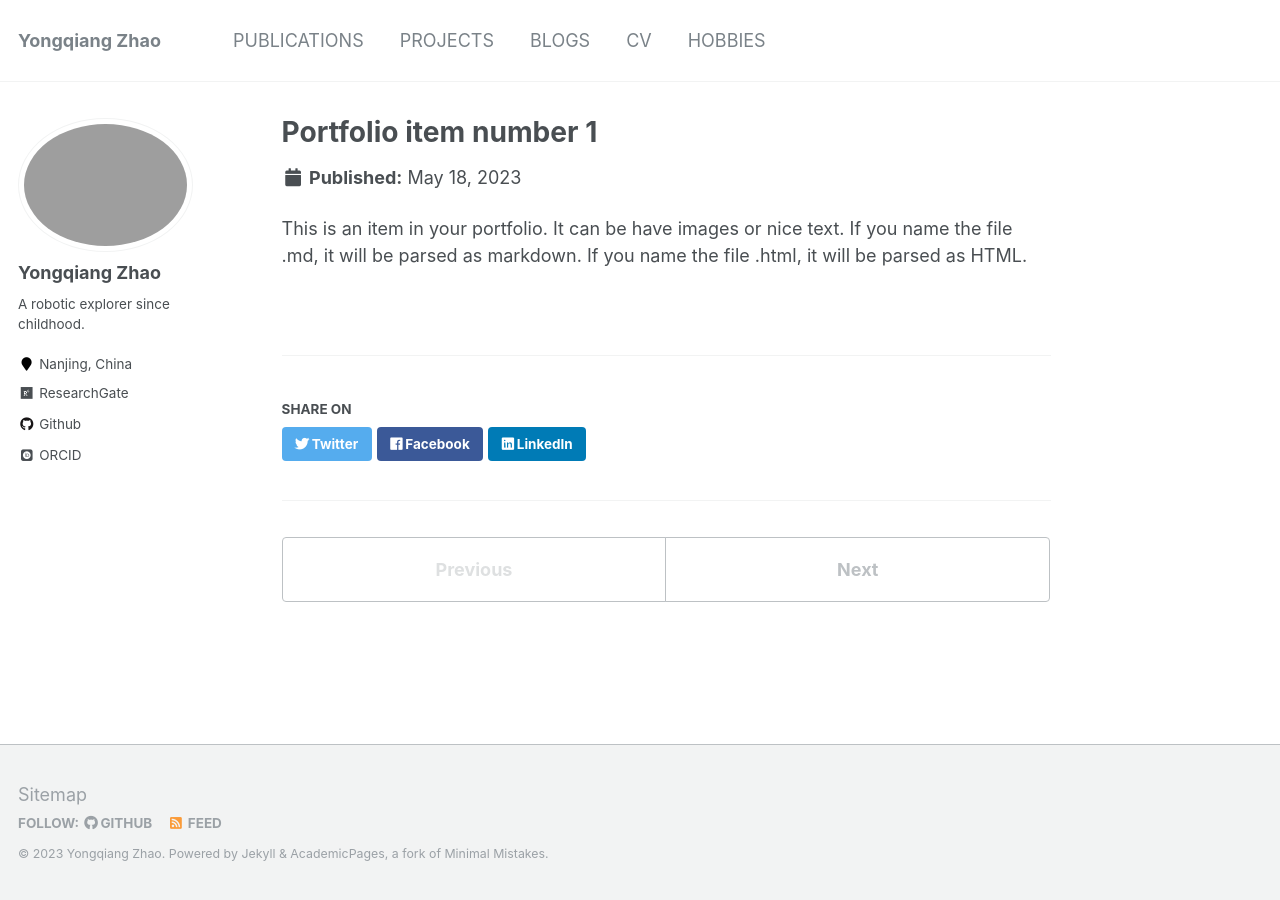
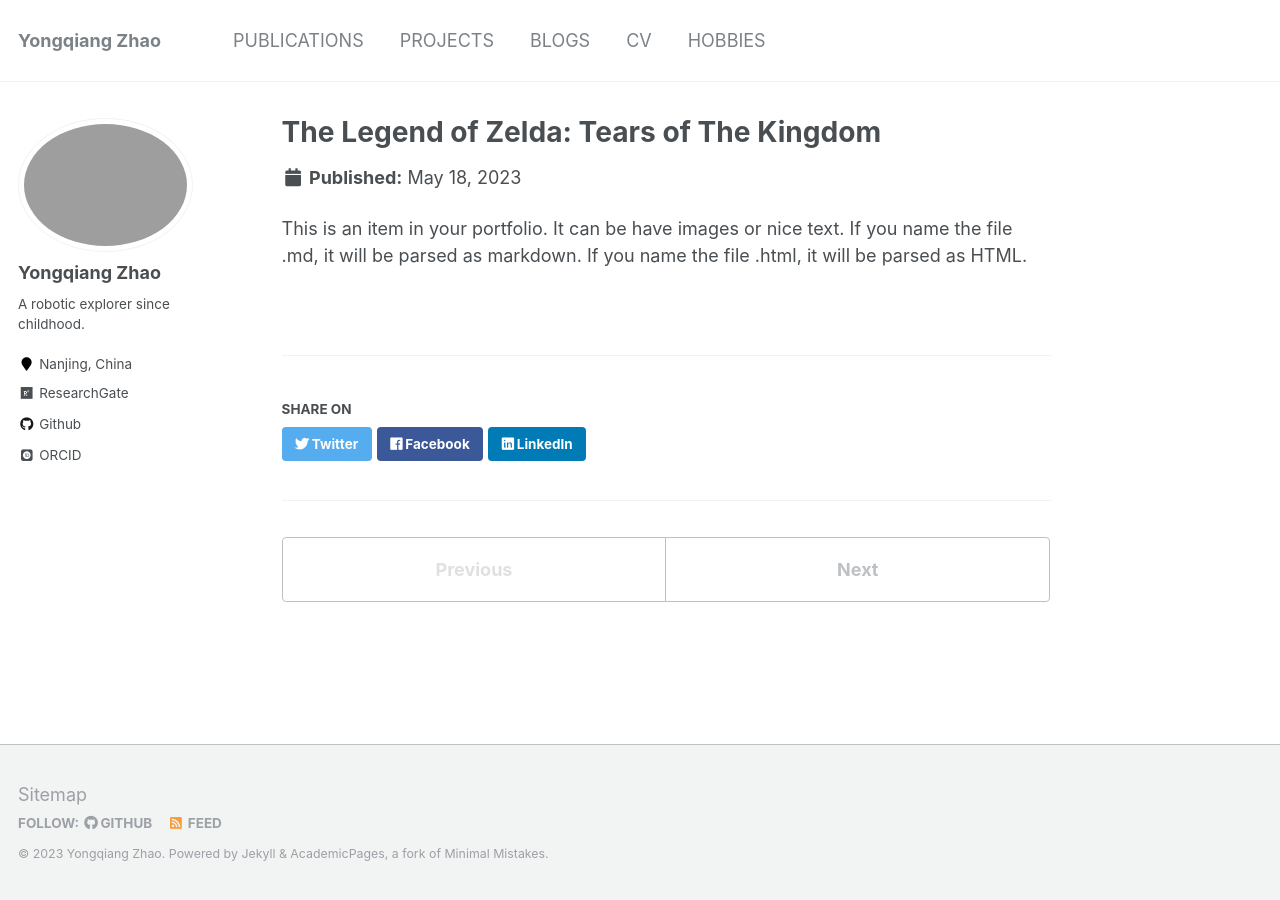
Before and after one commit to Rancho-zhao/Rancho-zhao.github.io, a Jekyll site: the page built from _hobbies/hobbies-1.md, in a window 1280 px wide. Built offline with Jekyll 4.4.1, drawn with Linux system fonts in a browser that asks for light colours; some web fonts are replaced.

Commit message:
Update hobbies-1.md

```diff
--- a/_hobbies/hobbies-1.md
+++ b/_hobbies/hobbies-1.md
@@ -1,5 +1,5 @@
 ---
-title: "Portfolio item number 1"
+title: "The Legend of Zelda: Tears of The Kingdom"
 excerpt: "Short description of portfolio item number 1<br/><img src='/images/500x300.png'>"
 collection: hobbies
 ---
```
